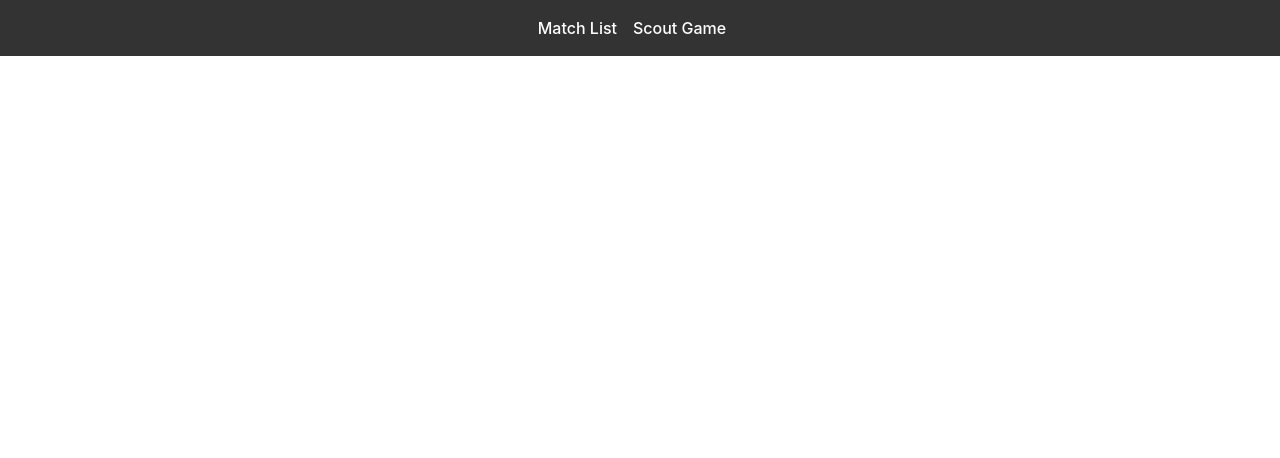
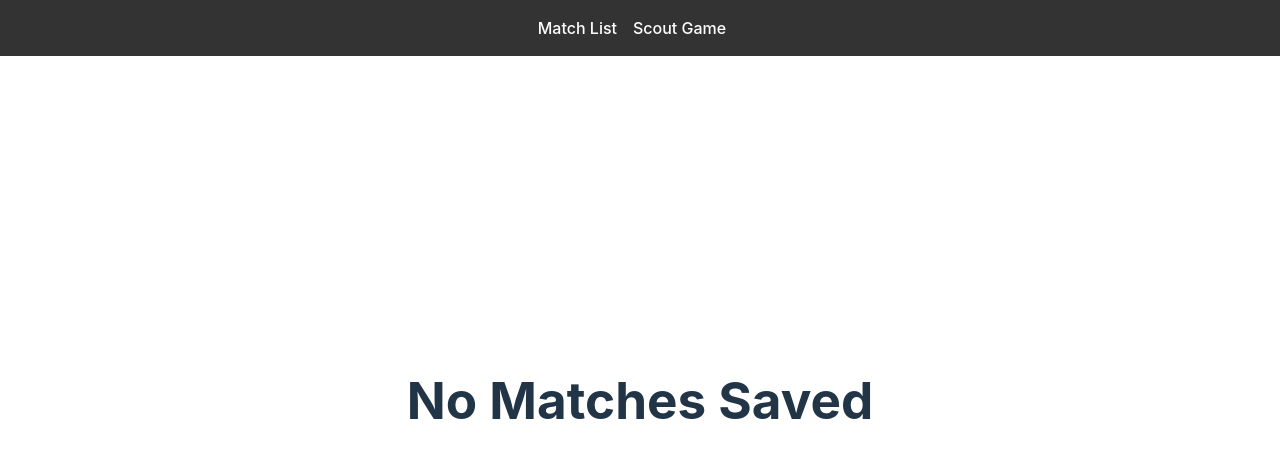
Before and after one commit to GreenBlitz/Scouting2024, a React (Vite) app in the folder application/: page / in a window 1280 px wide. Shown: the top 458 px of the page. Built offline with nearby package versions, Linux system fonts and the light colour scheme.

Commit message:
Yoni - no matches

```diff
--- a/application/src/scouter/frontend/MatchList.tsx
+++ b/application/src/scouter/frontend/MatchList.tsx
@@ -50,6 +50,7 @@ const MatchList: React.FC = () => {
 
   return (
     <div className="match-list">
+      {matches.length === 0 && <h1>No Matches Saved</h1>}
       {matches.map((match, index) => (
         <Collapsible
           trigger={`${matchName} ${match[matchName]}`}
```
